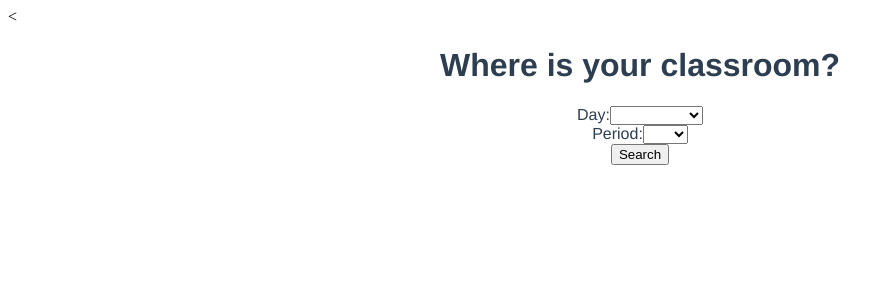
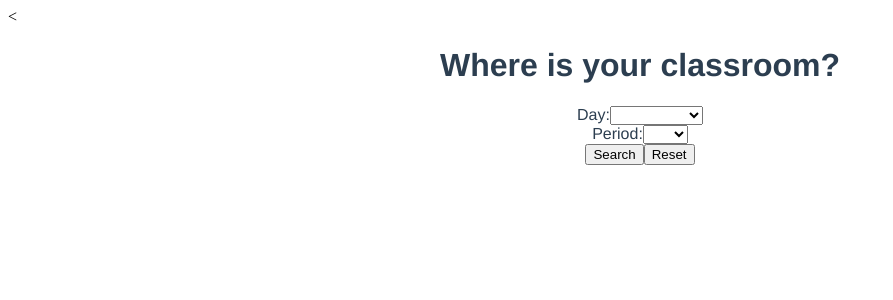
Before and after one commit to YusukeTomy/classroom, a Vue app: page / in a window 1280 px wide. Shown: the top 300 px of the page, without its empty margins (0-893 px from the left). Built offline with nearby package versions, Linux system fonts and the light colour scheme; the HTML template or start-up script is replaced by a standard one.

Commit message:
set reset

```diff
--- a/src/components/HelloWorld.vue
+++ b/src/components/HelloWorld.vue
@@ -30,6 +30,11 @@
               v-on:click="setDP">
         Search
       </button>
+      <button className="flex justify-center items-center px-4 py-1 bg-blue-500 text-white rounded-[3px] desktop:ml-[25px] sp:ml-[0px]
+                         font-bold hover:bg-blue-600 duration-300 desktop:mt-[0px] sp:mt-[20px]"
+              v-on:click="setRS">
+        Reset
+      </button>
     </div>
     <div className="flex flex-wrap desktop:gap-y-5 sp:gap-y-2 desktop:my-10 sp:my-5 justify-center ml-[20px]">
     <p v-for="(item, index) in data" :key="index" className="desktop:text-[24px] sp:text-[18px] desktop:w-[380px] sp:w-[160px] flex justify-center items-center">
@@ -61,6 +66,10 @@ export default {
             }
           })
       });
+    },
+    setRS: function() {
+      location.reload()
+      store.commit('setLastClass', '')
     },
     setDP: function() {
       store.commit('setDay', this.setDay)
@@ -133,9 +142,6 @@ export default {
         store.commit('setLastClass', store.state.Class)
       }
     },
-    reset: function() {
-      store.commit('reset')
-    }
   },
 }
 </script>
```
